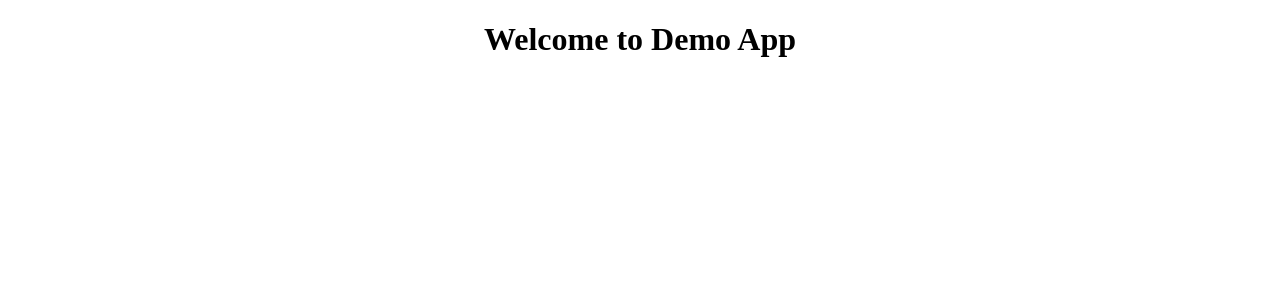
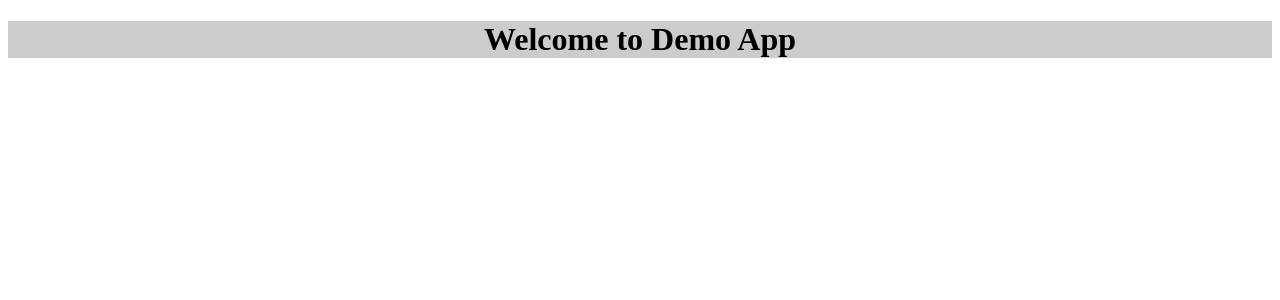
Before and after one commit to magixian/angular-demo-heroku-app, an Angular app: page / in a window 1280 px wide. Shown: the top 300 px of the page. Built offline with nearby package versions, Linux system fonts and the light colour scheme.

Commit message:
Changed background to grey

```diff
--- a/src/app/app.component.css
+++ b/src/app/app.component.css
@@ -0,0 +1,3 @@
+.body {
+    background-color: #cccccc;
+}
--- a/src/app/app.component.html
+++ b/src/app/app.component.html
@@ -1,5 +1,5 @@
 <!--The content below is only a placeholder and can be replaced.-->
-<div style="text-align:center">
+<div style="text-align:center" class="body">
   <h1>
     Welcome to {{title}}
   </h1>
```
